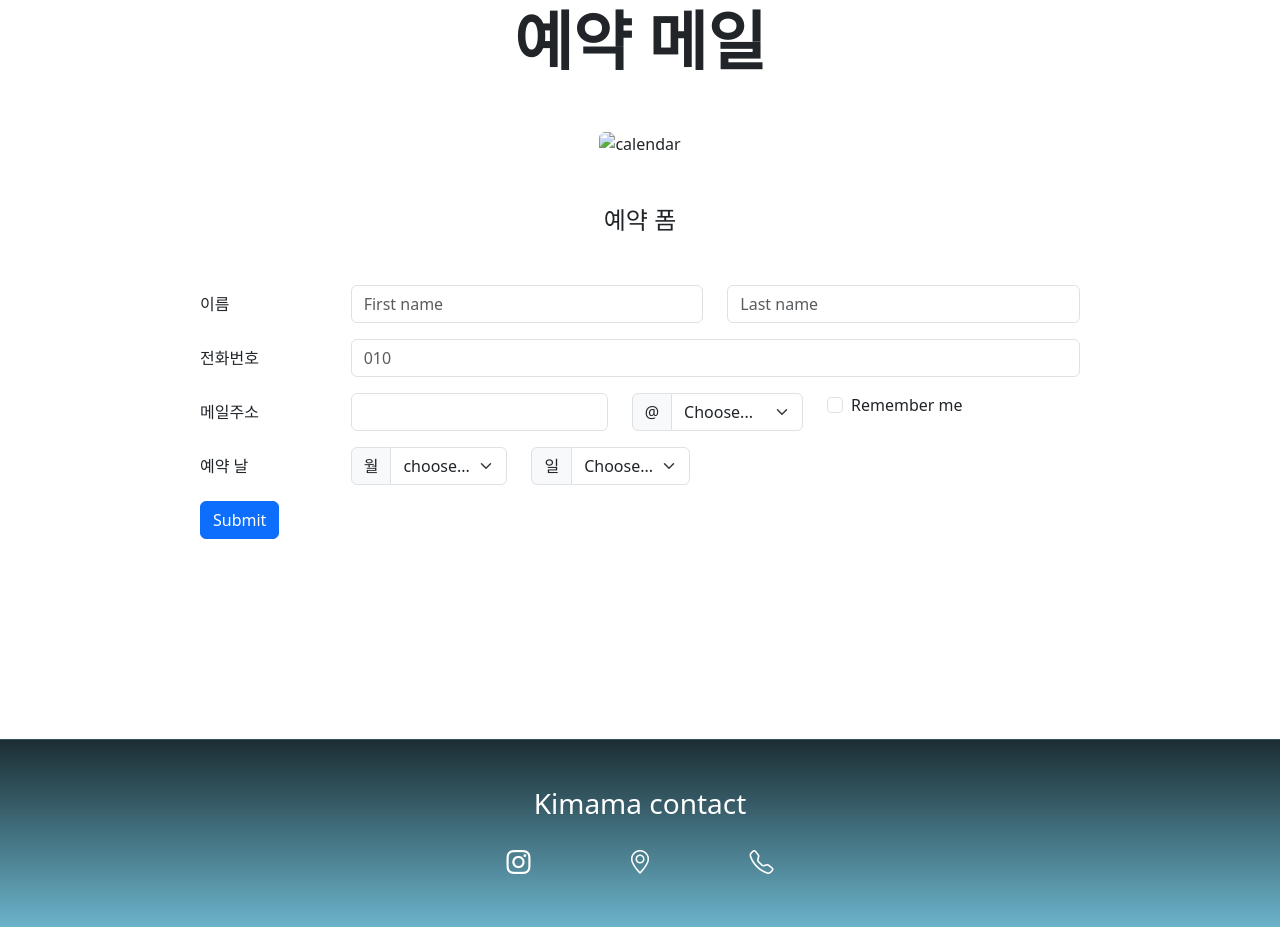
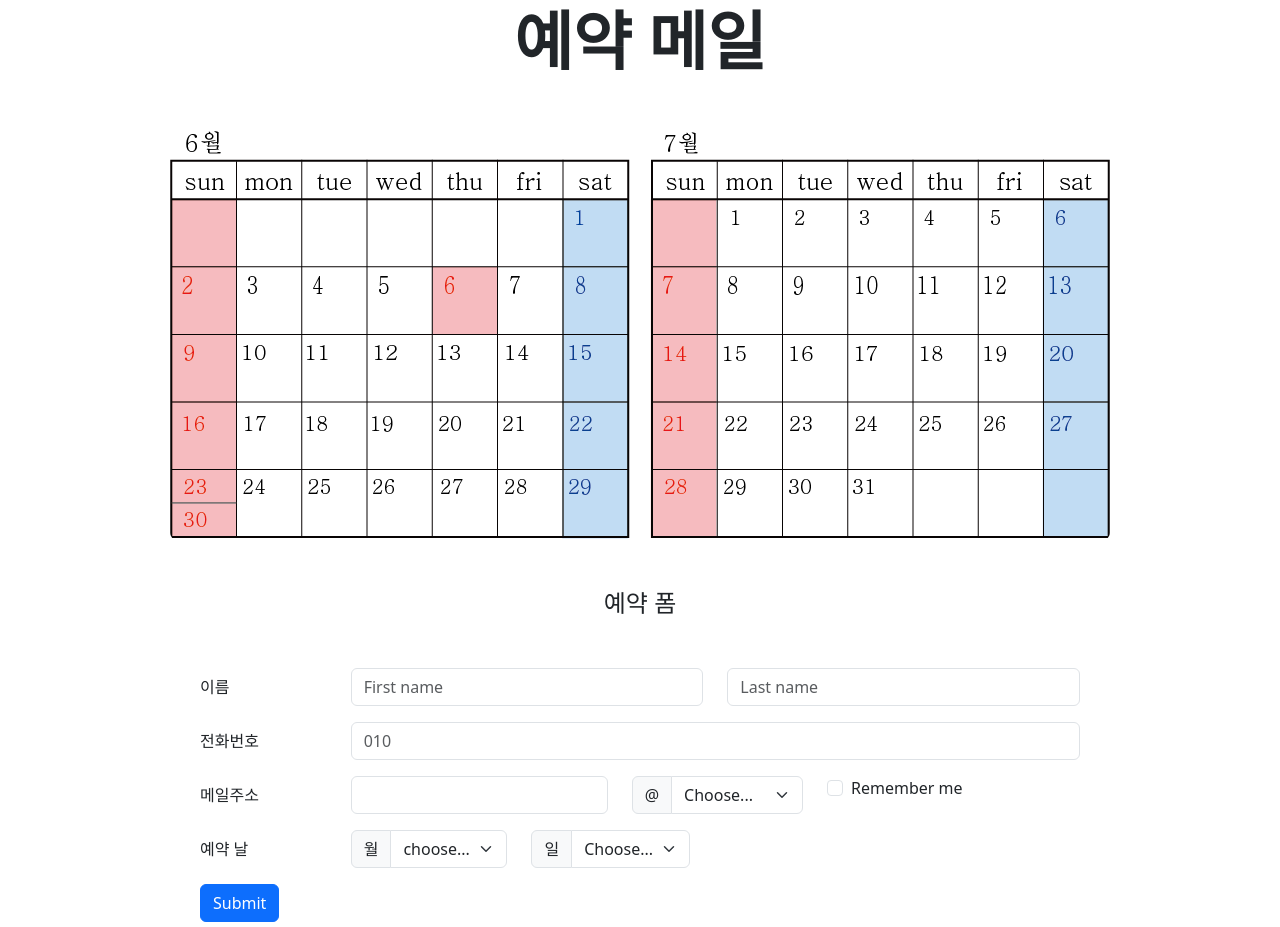
Before and after one commit to nya0n/web, a plain HTML site: page gallery.html in a window 1280 px wide. Shown: the part 1554-2481 px from the top of the page. Drawn offline with nearby package versions, Linux system fonts and the light colour scheme.

Commit message:
Update gallery.html

```diff
--- a/gallery.html
+++ b/gallery.html
@@ -71,7 +71,7 @@
 
 <h2 class="display-3 fw-bold text-center" id="mail">예약 메일</h2> <tr></tr>
 <div class="text-center">
-    <img src="images/calendar1.png" class="rounded" alt="calendar">
+    <img src="https://github.com/nya0n/web/blob/main/calendar1.png?raw=true" class="rounded" alt="calendar">
   </div>
 
   <h4 class="text-center" id="form">예약 폼</h4>
```
